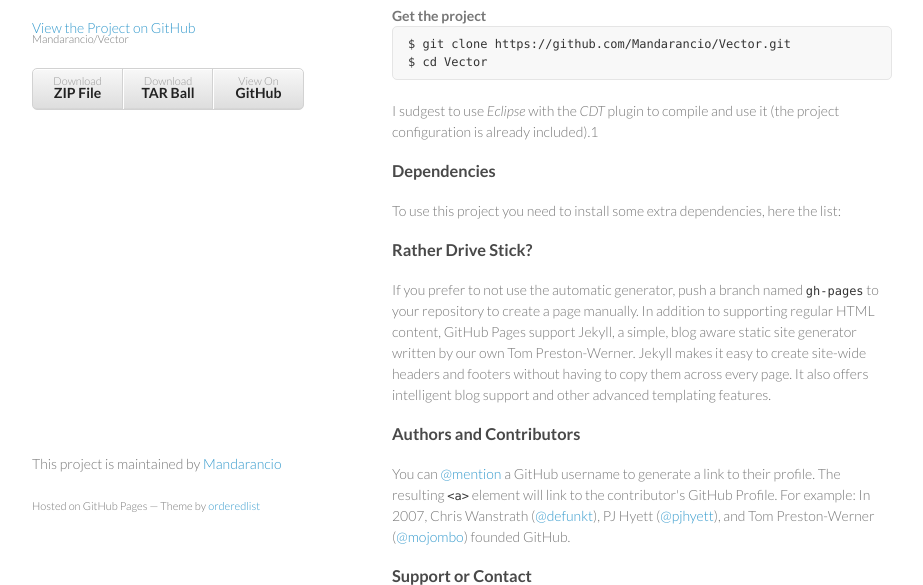
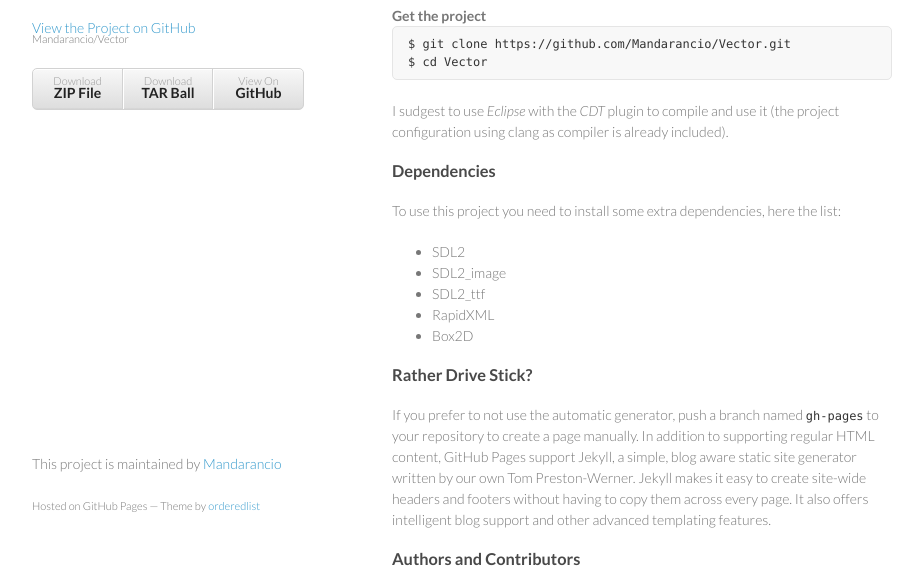
Before and after one commit to Mandarancio/Vector, a plain HTML site: page index.html in a window 1280 px wide. Shown: the part 215-800 px from the top of the page, without its empty margins (178-1101 px from the left). Drawn offline with Linux system fonts and the light colour scheme.

Commit message:
List done

```diff
--- a/index.html
+++ b/index.html
@@ -38,14 +38,18 @@ It use <i>SDL2</i> and is image and font extension as graphics engine, adding to
 <pre><code>$ git clone https://github.com/Mandarancio/Vector.git
 $ cd Vector
 </code></pre>
-<p>I sudgest to use <i>Eclipse</i> with the <i>CDT</i> plugin to compile and use it (the project configuration is already included).1</p>
+<p>I sudgest to use <i>Eclipse</i> with the <i>CDT</i> plugin to compile and use it (the project configuration using clang as compiler is already included).</p>
 
 <h3>
 <a name="cap2" class="anchor" href="#cap2"><span class="octicon octicon-link"></span></a>Dependencies</h3>
 
 <p>To use this project you need to install some extra dependencies, here the list: </p>
 <ul>
-
+<li>SDL2</li>
+<li>SDL2_image</li>
+<li>SDL2_ttf</li>
+<li>RapidXML</li>
+<li>Box2D</li>
 </ul>
 
 <h3>
```
